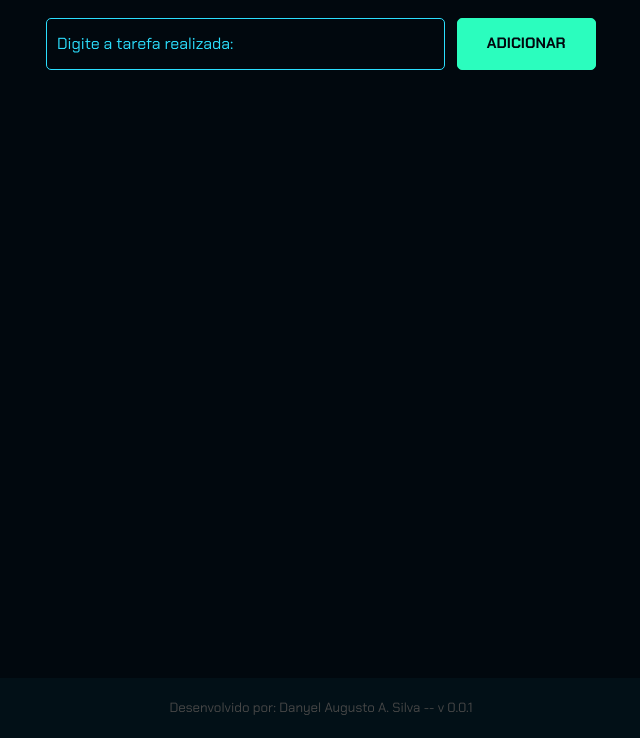
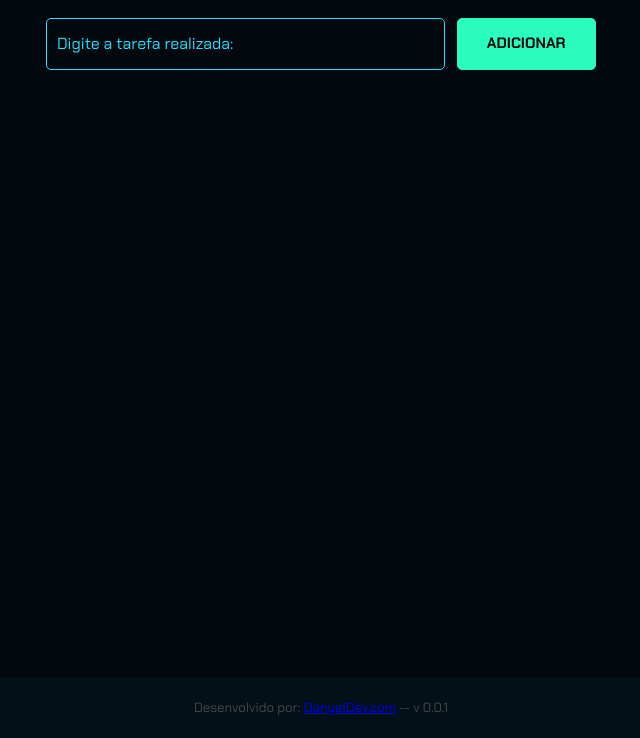
Before and after one commit to Danyel492/registro_tarefas, a plain HTML site: page index.html in a window 1280 px wide. Shown: the part 62-800 px from the top of the page, without its empty margins (319-959 px from the left). Drawn offline with Linux system fonts and the light colour scheme.

Commit message:
link para a pagina pessoal

```diff
--- a/index.html
+++ b/index.html
@@ -26,7 +26,7 @@
     </main>
 
     <footer>
-        <span id="footerMain">Desenvolvido por: Danyel Augusto A. Silva -</span>
+        <span id="footerMain">Desenvolvido por: <a href="https://www.danyeldev.com">DanyelDev.com</a> -</span>
         <span id="footerPrint">Relatório automático diário de tarefas realizadas. Aplicação desenvolvida por: Danyel Augusto A. Silva</span>
         <span> - v 0.0.1</span>
     </footer>
```
Also changed, not shown: 1 other file.
